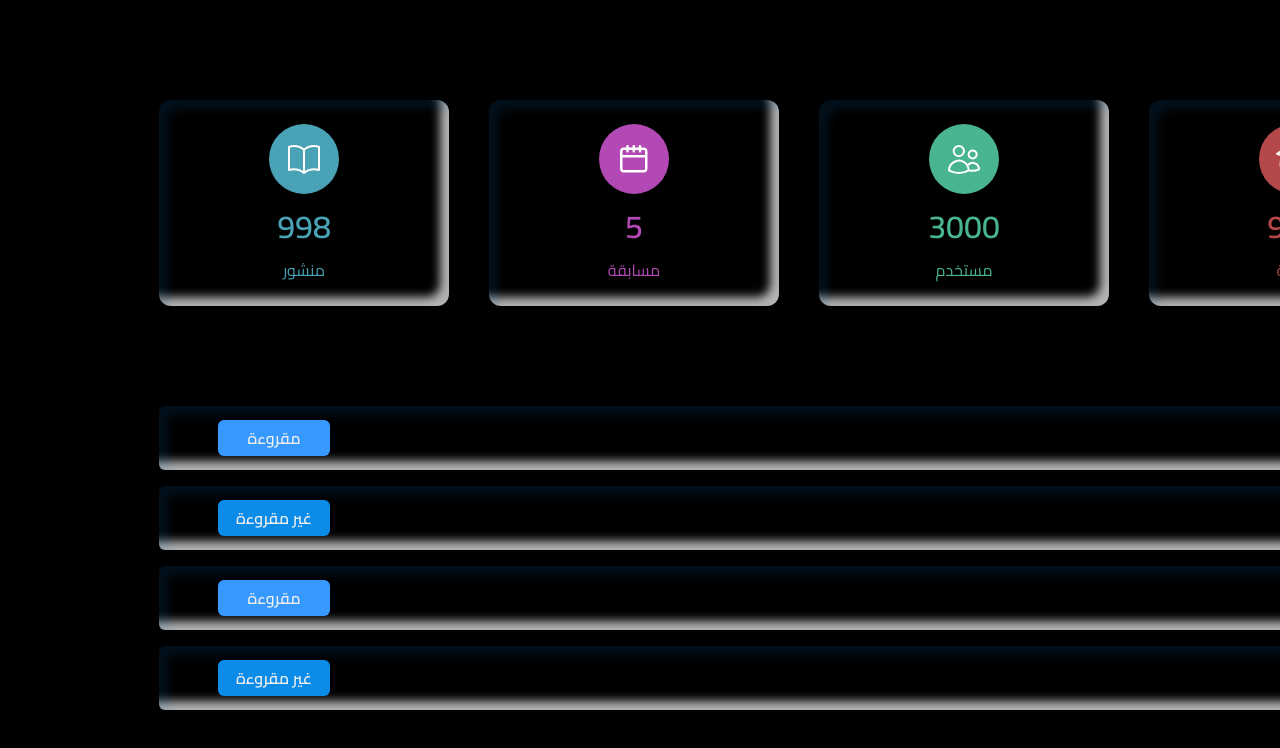
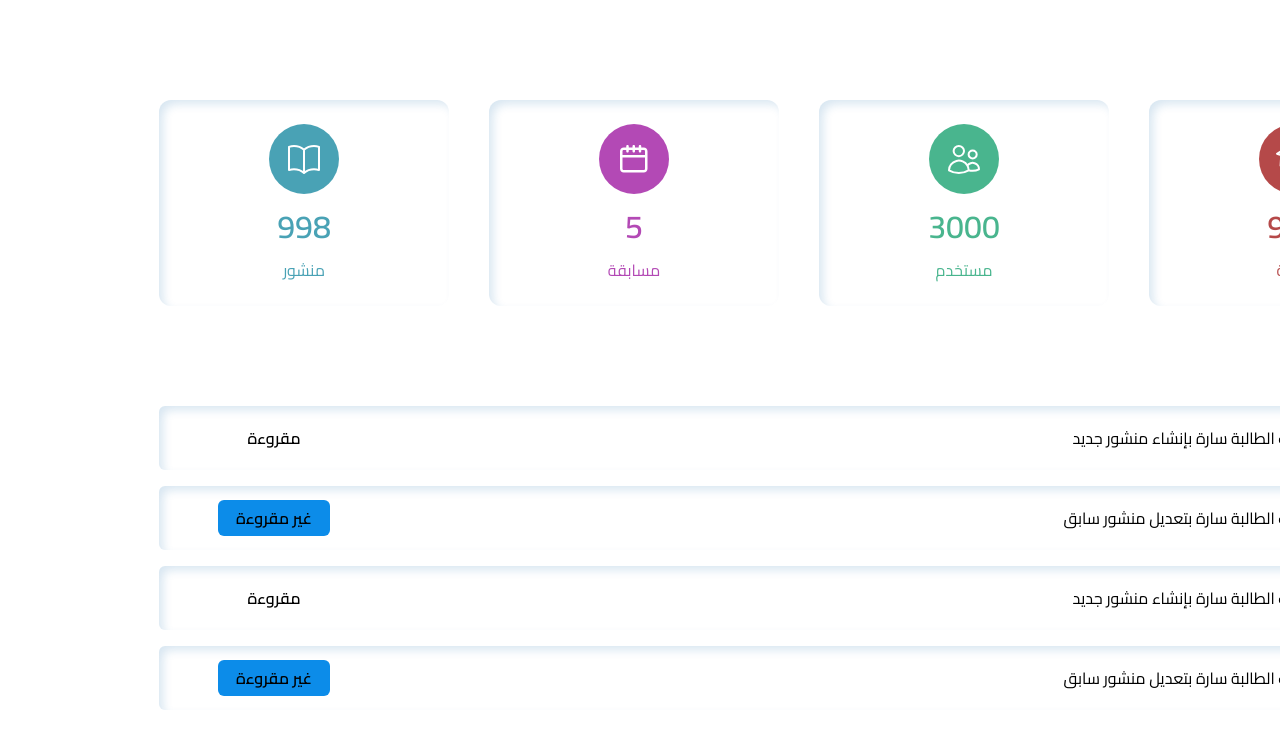
Before and after one commit to MohammedOmar123/PenPals, a Next.js app in the folder client/: page / in a window 1280 px wide. Shown: the top 748 px of the page. Built offline with nearby package versions, Linux system fonts and the light colour scheme.

Commit message:
editing tailwind config. relates #71

```diff
--- a/client/tailwind.config.js
+++ b/client/tailwind.config.js
@@ -11,18 +11,20 @@
     colors: {
       ...colors,
       primary: "#0C8CE9",
-      "light-primary": "#3699FF",
-      light: "#EEEEEE",
-      dark: "#202020",
-      darker: '#121212',
-      darkest: "#000000",
-      secondary: "rgba(26, 59, 144, 0.2)",
-      title: "#4D5F79",
-      danger: "#FF3B30",
+      "dark-primary": "#4967B5",
+      "text-dark": "#EEEEEE",
+      "text-light": "#202020",
+      "main-text-color-dark": '#A7D6E1',
+      "main-text-color-light": "#054782",
+      "bg-dark": "#202020",
+      "dark-line": "#333333",
+      "light-line": "#DDDDDD",
+      placeHolder: "9A9EA5",
+      white: "#FFFFFF",
+      danger: "#E31A1A",
       success: "#27AE60",
-      warning: "#FFCC00",
+      warning: "#DEAD00",
       info: "#2F80ED",
-      "custom-gray": "#5D5D5D",
     },
     fontFamily: {
       sans: ["Inter", "sans-serif"],
@@ -32,9 +34,10 @@
     },
     extend: {
       boxShadow: {
-        drop: "10px 10px 10px -1px rgba(10, 99, 169, 0.16), -10px -10px 10px -1px rgba(255, 255, 255, 0.7);",
+        dark: "0 2px 4px #222222",
+        light: "0 2px 4px #DDDDDD",
         inner:
-          "inset 10px 10px 10px -1px rgba(10, 99, 169, 0.16), inset -10px -10px 10px -1px rgba(255, 255, 255, 0.7)",
+          "inset 5px 5px 10px -1px rgba(10, 99, 169, 0.16), inset -5px -5px 10px -1px rgba(255, 255, 255, 0.7)",
       },
     },
   },
```
